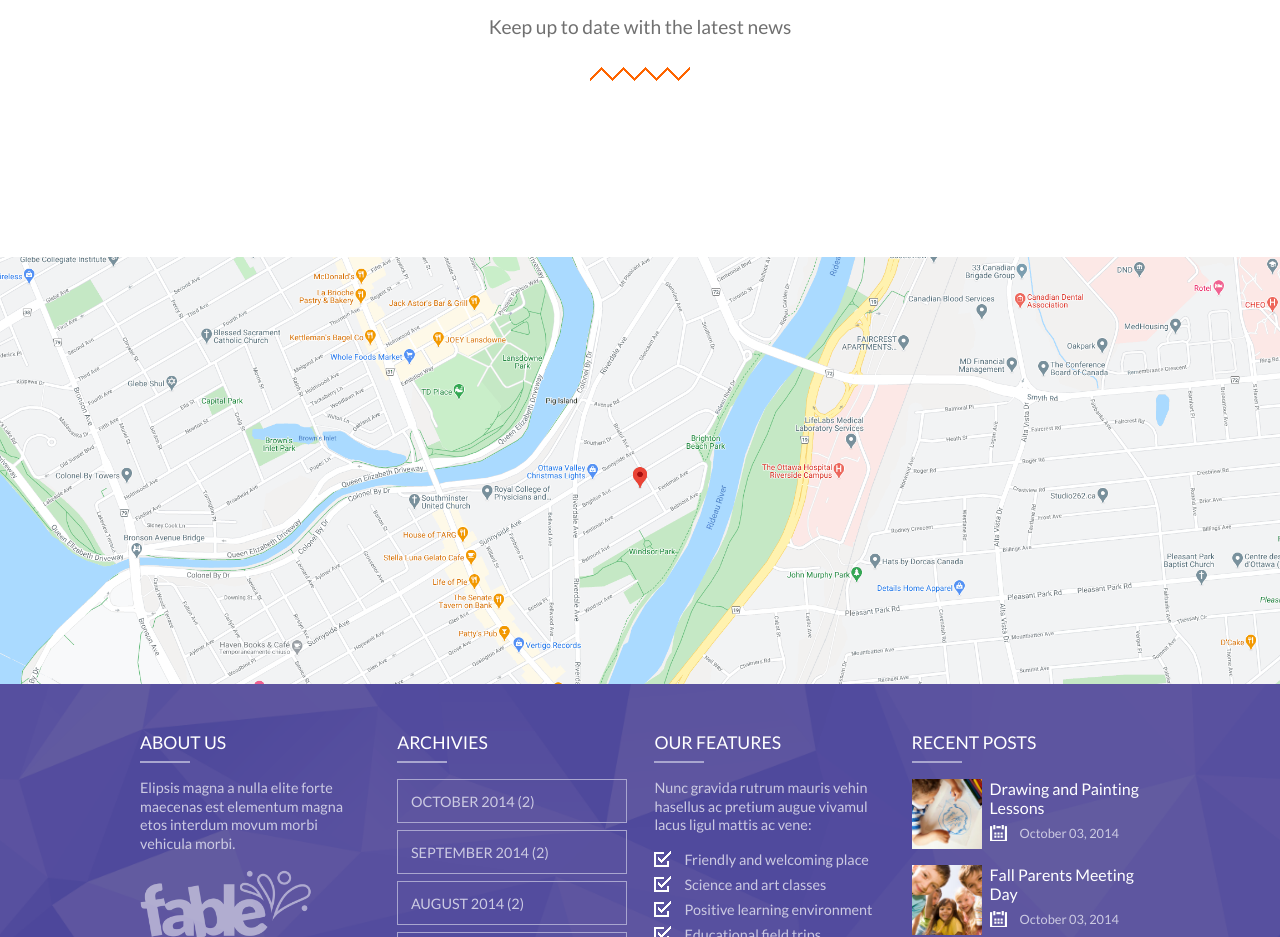
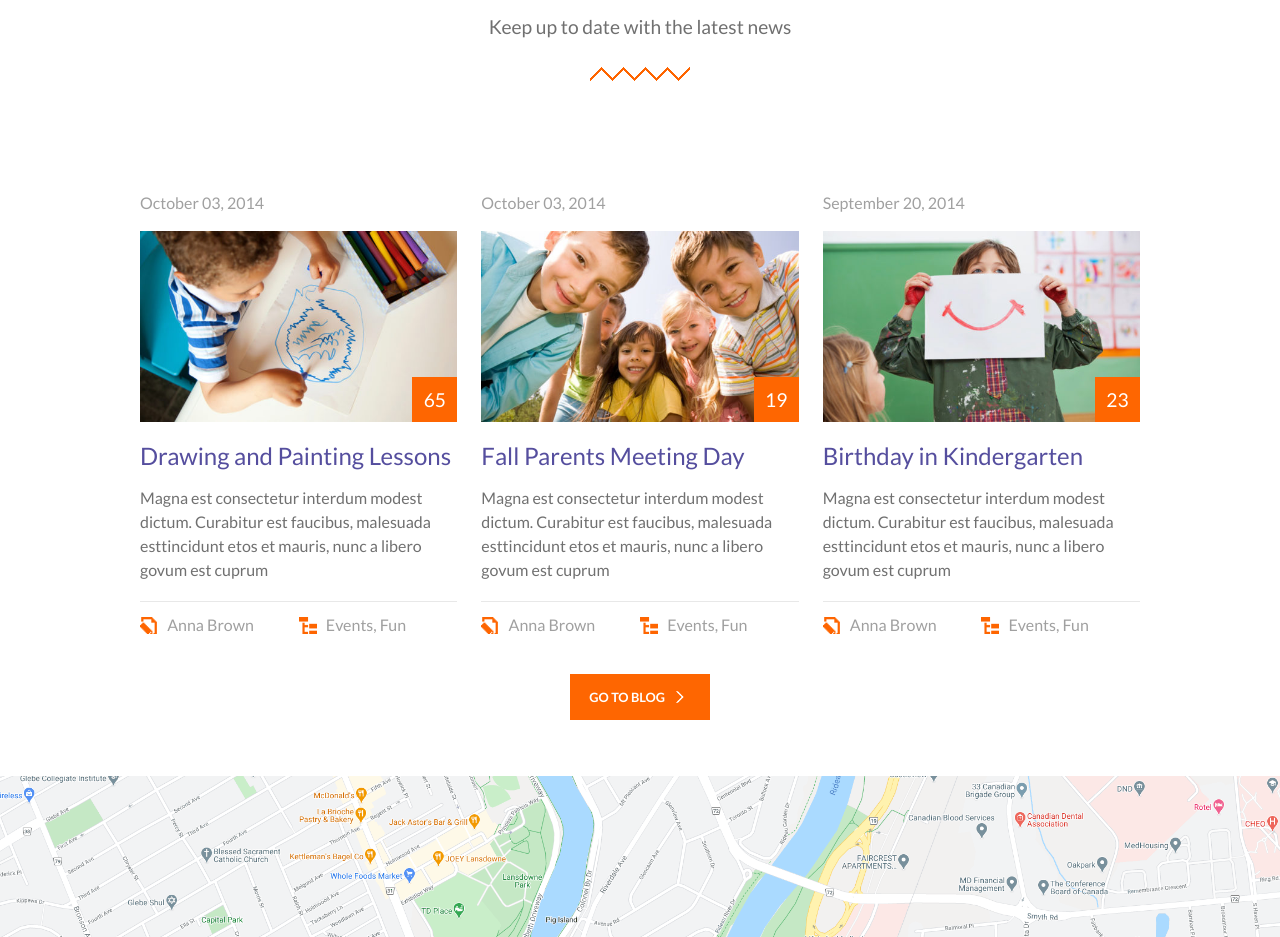
Before and after one commit to Paolo4690/proj-html-vuejs, a Vue app: page / in a window 1280 px wide. Shown: the part 6140-7077 px from the top of the page. Built offline with nearby package versions, Linux system fonts and the light colour scheme.

Commit message:
add section #news

```diff
--- a/src/components/main/MainNews.vue
+++ b/src/components/main/MainNews.vue
@@ -6,7 +6,64 @@
       <img src="../../assets/img/header_divider.png" alt="">
     </div>
     <div class="cont-boxs">
-
+      <div class="box">
+        <span>October 03, 2014</span>
+        <div class="cont-img">
+          <img src="../../assets/img/main/news/blog_09-525x315.jpg" alt="">
+          <div class="plus"></div>
+            <div class="square-social">
+              <span>65</span>
+            </div>
+        </div>
+        <div class="cont-text">
+          <h2>Drawing and Painting Lessons</h2>
+          <p>Magna est consectetur interdum modest dictum. Curabitur est faucibus, malesuada esttincidunt etos et mauris, nunc a libero govum est cuprum</p>
+        </div>
+        <div class="info">
+          <span class="first">Anna Brown</span>
+          <span class="second">Events, Fun</span>
+        </div>
+      </div>
+      <div class="box">
+        <span>October 03, 2014</span>
+        <div class="cont-img">
+          <img src="../../assets/img/main/news/blog_10-525x315.jpg" alt="">
+          <div class="plus"></div>
+            <div class="square-social">
+              <span>19</span>
+            </div>
+        </div>
+        <div class="cont-text">
+          <h2>Fall Parents Meeting Day</h2>
+          <p>Magna est consectetur interdum modest dictum. Curabitur est faucibus, malesuada esttincidunt etos et mauris, nunc a libero govum est cuprum</p>
+        </div>
+        <div class="info">
+          <span class="first">Anna Brown</span>
+          <span class="second">Events, Fun</span>
+        </div>
+      </div>
+      <div class="box">
+        <span>September 20, 2014</span>
+        <div class="cont-img">
+          <img src="../../assets/img/main/news/blog_08-525x315.jpg" alt="">
+          <div class="plus"></div>
+            <div class="square-social">
+              <span>23</span>
+            </div>
+        </div>
+        <div class="cont-text">
+          <h2>Birthday in Kindergarten</h2>
+          <p>Magna est consectetur interdum modest dictum. Curabitur est faucibus, malesuada esttincidunt etos et mauris, nunc a libero govum est cuprum</p>
+        </div>
+        <div class="info">
+          <span class="first">Anna Brown</span>
+          <span class="second">Events, Fun</span>
+        </div>
+      </div>
+    </div>
+    <div class="btn">
+      <span>GO TO BLOG</span>
+      <img class="fix" src="../../assets/img/slider_next.png" alt="">
     </div>
   </section>
 </template>
@@ -41,8 +98,106 @@ section#news {
     justify-content: space-between;
     flex-wrap: wrap;
     gap: .5rem;
-    padding-top: 4rem;
-
+    padding-top: 3.5rem;
+    .box {
+      display: flex;
+      flex-direction: column;
+      flex: 0 0 calc(100% / 3 - 1rem);
+      span {
+        font-size: 1rem;
+        color: #a0a0a0;
+      }
+      .cont-img {
+        position: relative;
+        margin: 1.2rem 0;
+        width: 100%;
+        cursor: pointer;
+        &:hover .plus {
+          opacity: 1;
+        }
+        img {
+          width: 100%;
+          display: block;
+        }
+        .plus {
+          opacity: 0;
+          transition: opacity .3s;
+          position: absolute;
+          top: 50%;
+          left: 50%;
+          width: 100px;
+          height: 100px;
+          border-radius: 50%;
+          background-image: url('../../assets/img/main/gallery/image_overlay.png');
+          background-repeat: no-repeat;
+          background-position: center center;
+          background-color: rgba($color: #56509F, $alpha: .5);
+          transform: translate(-50%, -50%);
+        }
+        .square-social{
+          position: absolute;
+          bottom: 0;
+          right: 0;
+          width: 45px;
+          height: 45px;
+          background-color: $color-secondary;
+          text-align: center;
+          span {
+            line-height: 45px;
+            color: #fff;
+            font-size: 1.2rem;
+          }
+        }
+      }
+      .cont-text {
+        border-bottom: 1px solid #e8e8e8;
+        h2 {
+          padding-bottom: 1rem;
+          &:hover {
+            text-decoration: underline;
+          }
+        }
+        p {
+          color: $color-grey;
+          padding-bottom: 1.2rem;
+        }
+      }
+      .info {
+        span {
+          width: 50%;
+          display: inline-block;
+          padding: .8rem 0 0 1.7rem;
+          background-repeat: no-repeat;
+          background-position: 0 15px;
+          background-size: 18px;
+        }
+        span.first {
+          background-image: url('../../assets/img/main/news/author.png');
+        }
+        span.second {
+          background-image: url('../../assets/img/main/news/category.png');
+        }
+      }
+    }
+  }
+  .btn {
+    display: flex;
+    align-items: center;
+    width: 140px;
+    margin: 2.5rem auto 0;
+    text-transform: uppercase;
+    font-size: .8rem;
+    font-weight: 600;
+    padding: .5rem .6rem .5rem 1.2rem;
+    background-color: $color-secondary;
+    color: #fff;
+    cursor: pointer;
+      &:hover {
+        background-color: $color-primary;
+      }
+    img {
+      width: 30px;
+    }
   }
 }
 </style>
```
Also changed, not shown: src/assets/img/main/news/author.png (renamed from src/assets/img/nonUtilizzate/section/author.png), src/assets/img/main/news/category.png (renamed from src/assets/img/nonUtilizzate/section/category.png).
